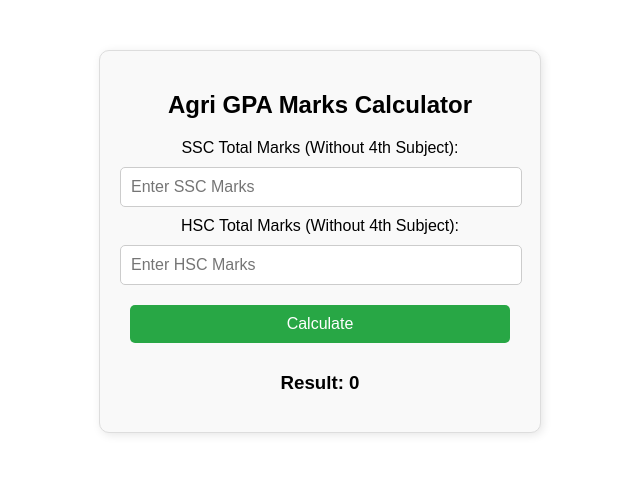
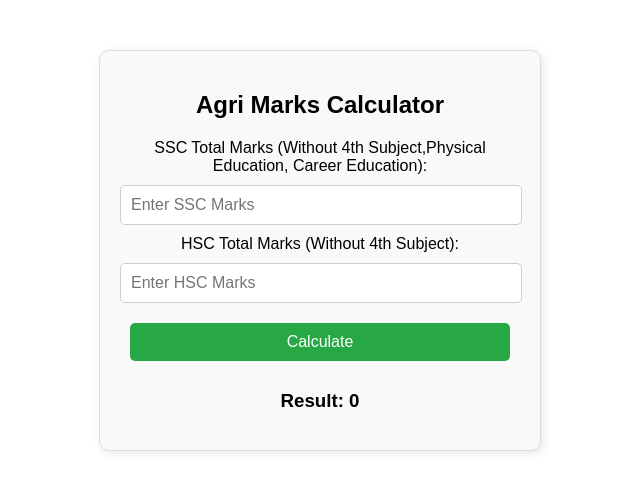
Before and after one commit to adil123a/AgriGST_Marks_Calculator, a plain HTML site: page index.html in a window 1280 px wide. Shown: the whole page, without its empty margins (320-960 px from the left). Drawn offline with Linux system fonts and the light colour scheme.

Commit message:
index.html

```diff
--- a/index.html
+++ b/index.html
@@ -49,8 +49,8 @@
 </head>
 <body>
     <div class="container">
-        <h2>Agri GPA Marks Calculator</h2>
-        <label for="sscMarks">SSC Total Marks (Without 4th Subject):</label>
+        <h2>Agri Marks Calculator</h2>
+        <label for="sscMarks">SSC Total Marks (Without 4th Subject,Physical Education, Career Education):</label>
         <input type="number" id="sscMarks" placeholder="Enter SSC Marks">
 
         <label for="hscMarks">HSC Total Marks (Without 4th Subject):</label>
```
